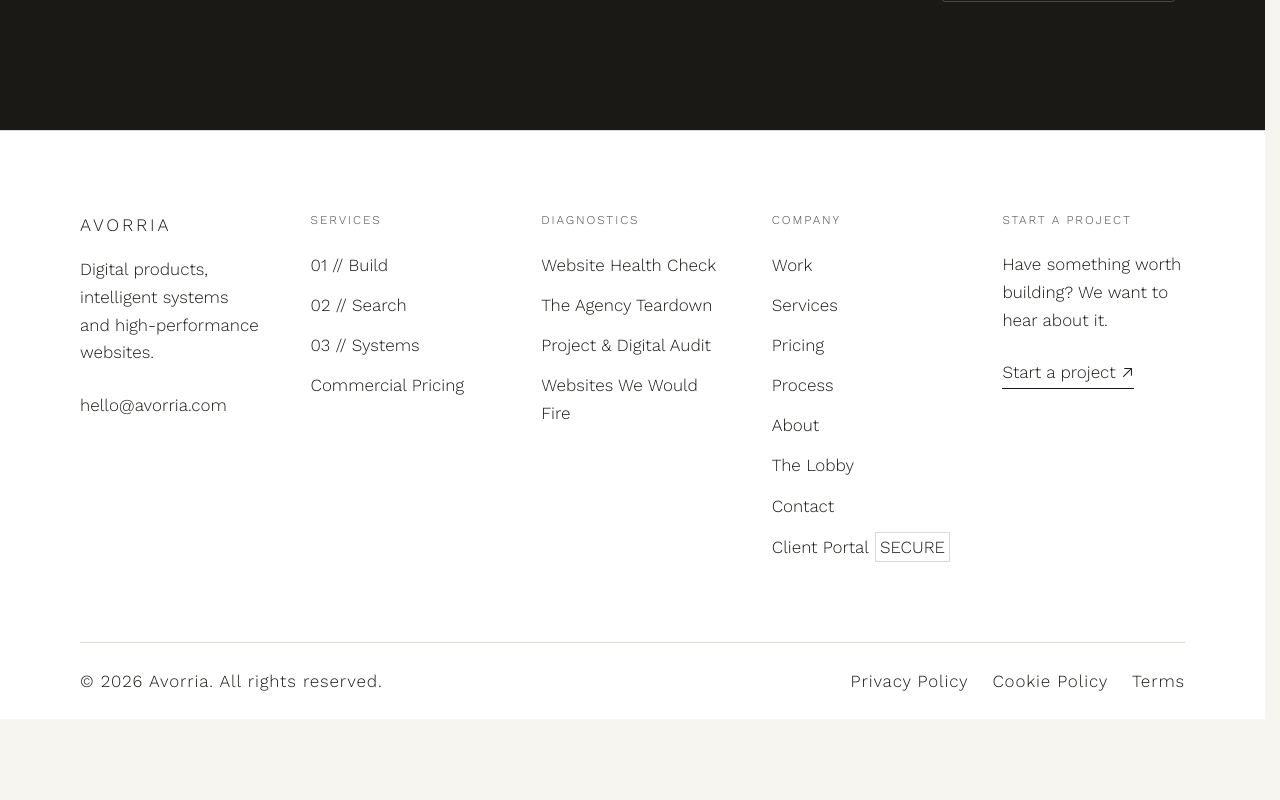
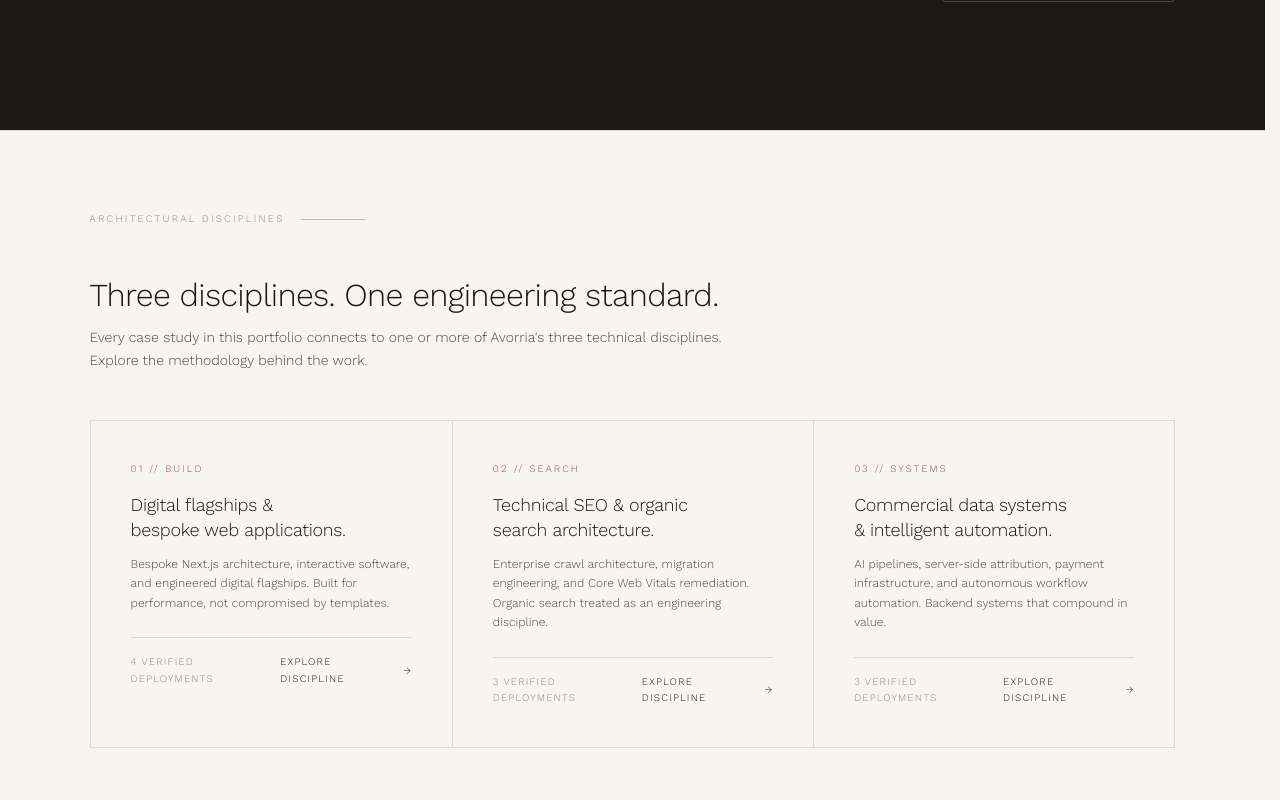
Before and after one commit to PeteCurrey/Avorria-Marketing-AG-V002, a Next.js app: page /work in a window 1280 px wide. Shown: the part 3860-4660 px from the top of the page. Before the commit the page ends 4579 px from the top, so only its background shows below. Built offline with nearby package versions, Linux system fonts and the light colour scheme.

Commit message:
feat: complete Phase 6 polish — Contact hero, LobbyHero visual backdrop, and Work discipline strip

```diff
--- a/app/contact/page.tsx
+++ b/app/contact/page.tsx
@@ -107,10 +107,11 @@ export default function ContactPage() {
         body="We work with a small number of clients at any given time. Every enquiry is reviewed personally by a senior member of the team — not a sales coordinator."
         primaryCta={{ label: 'Start a project ↗', href: '/start-a-project' }}
         secondaryCta={{ label: 'View our work', href: '/work' }}
-        image="/images/hero/hero-bg.jpg"
-        imageAlt="Avorria — Chicago river architectural twilight skyline"
+        image="/images/cinematic/discipline-strategy.jpg"
+        imageAlt="Avorria — Architectural studio drafting space, London"
         metaLeft="EVERY ENQUIRY REVIEWED PERSONALLY"
         metaRight="RESPONDS WITHIN ONE BUSINESS DAY"
+        theme="graphite"
       />
 
       <div className="bg-[var(--color-ivory)]">
--- a/app/work/[slug]/page.tsx
+++ b/app/work/[slug]/page.tsx
@@ -507,20 +507,22 @@ export default async function ProjectPage({ params }: Props) {
                 <div className="flex flex-wrap gap-4 items-center">
                   <Button
                     as="link"
-                    href={detailedCaseStudy.customCta.primaryCtaHref}
+                    href={detailedCaseStudy.customCta.primaryHref}
                     variant="primary"
                     size="md"
                   >
-                    {detailedCaseStudy.customCta.primaryCtaLabel} ↗
+                    {detailedCaseStudy.customCta.primaryLabel} ↗
                   </Button>
+                  {detailedCaseStudy.customCta.secondaryHref && (
                     <Button
                       as="link"
-                    href={detailedCaseStudy.customCta.secondaryCtaHref}
+                      href={detailedCaseStudy.customCta.secondaryHref}
                       variant="ghost"
                       size="md"
                     >
-                    {detailedCaseStudy.customCta.secondaryCtaLabel}
+                      {detailedCaseStudy.customCta.secondaryLabel ?? '← All Case Studies'}
                     </Button>
+                  )}
                 </div>
               </div>
             )}
--- a/app/work/page.tsx
+++ b/app/work/page.tsx
@@ -243,6 +243,82 @@ export default function WorkPage() {
 
         </div>
       </div>
+
+      {/* ── DISCIPLINE ARCHITECTURE STRIP ─────────────────────────────────── */}
+      <div className="bg-[var(--color-ivory)] border-t border-[var(--color-border)]">
+        <div className="w-full px-6 md:px-10 lg:px-[7vw] py-20">
+          <RevealOnScroll>
+            <div className="flex items-center gap-4 mb-12">
+              <span className="text-[10px] tracking-[0.22em] uppercase font-light text-[var(--color-graphite-muted)]">
+                ARCHITECTURAL DISCIPLINES
+              </span>
+              <span className="h-px flex-1 max-w-[4rem] bg-[var(--color-border-strong)]" aria-hidden="true" />
+            </div>
+
+            <div className="max-w-2xl mb-12">
+              <h2 className="text-display-s font-extralight text-[var(--color-graphite)] tracking-tight mb-3">
+                Three disciplines. One engineering standard.
+              </h2>
+              <p className="text-sm font-light text-secondary leading-relaxed">
+                Every case study in this portfolio connects to one or more of Avorria&apos;s three technical disciplines. Explore the methodology behind the work.
+              </p>
+            </div>
+
+            <div className="grid grid-cols-1 md:grid-cols-3 gap-0 border border-[var(--color-border)]">
+              {[
+                {
+                  slug: 'build',
+                  label: '01 // BUILD',
+                  headline: 'Digital flagships & bespoke web applications.',
+                  description: 'Bespoke Next.js architecture, interactive software, and engineered digital flagships. Built for performance, not compromised by templates.',
+                  count: '4 verified deployments',
+                  slugs: ['alkota-bikes', 'tafm', 'nestiq', 'one-great-northern'],
+                },
+                {
+                  slug: 'search',
+                  label: '02 // SEARCH',
+                  headline: 'Technical SEO & organic search architecture.',
+                  description: 'Enterprise crawl architecture, migration engineering, and Core Web Vitals remediation. Organic search treated as an engineering discipline.',
+                  count: '3 verified deployments',
+                  slugs: ['alkota-bikes', 'entirefm', 'one-great-northern'],
+                },
+                {
+                  slug: 'systems',
+                  label: '03 // SYSTEMS',
+                  headline: 'Commercial data systems & intelligent automation.',
+                  description: 'AI pipelines, server-side attribution, payment infrastructure, and autonomous workflow automation. Backend systems that compound in value.',
+                  count: '3 verified deployments',
+                  slugs: ['drawdown', 'careeros', 'nestiq'],
+                },
+              ].map((disc, i) => (
+                <Link
+                  key={disc.slug}
+                  href={`/services/${disc.slug}`}
+                  className={`group p-8 md:p-10 hover:bg-white transition-all duration-200 border-[var(--color-border)]${i > 0 ? ' md:border-l' : ''}`}
+                >
+                  <div className="text-[10px] tracking-[0.2em] uppercase font-light text-[var(--color-rose-text)] mb-4">
+                    {disc.label}
+                  </div>
+                  <h3 className="text-base md:text-lg font-light text-[var(--color-graphite)] mb-3 group-hover:text-[var(--color-rose-text)] transition-colors leading-snug">
+                    {disc.headline}
+                  </h3>
+                  <p className="text-xs font-light text-secondary leading-relaxed mb-6">
+                    {disc.description}
+                  </p>
+                  <div className="flex items-center justify-between pt-4 border-t border-[var(--color-border)]">
+                    <span className="text-[10px] tracking-[0.12em] uppercase font-light text-muted">
+                      {disc.count}
+                    </span>
+                    <span className="text-[10px] tracking-[0.12em] uppercase font-light text-[var(--color-graphite)] inline-flex items-center gap-1 group-hover:text-[var(--color-rose-text)] transition-colors">
+                      Explore Discipline <span aria-hidden="true">→</span>
+                    </span>
+                  </div>
+                </Link>
+              ))}
+            </div>
+          </RevealOnScroll>
+        </div>
+      </div>
     </>
   )
 }
--- a/components/lobby/LobbyHero.tsx
+++ b/components/lobby/LobbyHero.tsx
@@ -8,8 +8,8 @@ interface LobbyHeroProps {
 }
 
 export function LobbyHero({ article }: LobbyHeroProps) {
-  // Use atmospheric architectural image to avoid embedded UI screenshot text clashing with the headline
-  const imageUrl = '/images/hero/hero-bg.jpg'
+  // Use atmospheric cinematic asset to avoid embedded UI screenshot text clashing with the headline
+  const imageUrl = '/images/cinematic/work-drawdown.jpg'
   const imageAlt = article?.title || 'The Lobby — Avorria'
   const title = article?.title || 'The Lobby'
   const category = article?.categoryName || article?.categoryLabel || article?.category || 'Editorial Intelligence'
```
Also changed, not shown: app/services/[slug]/page.tsx (+55 -0 lines). Lines whose indentation alone changed are shown as unchanged.
